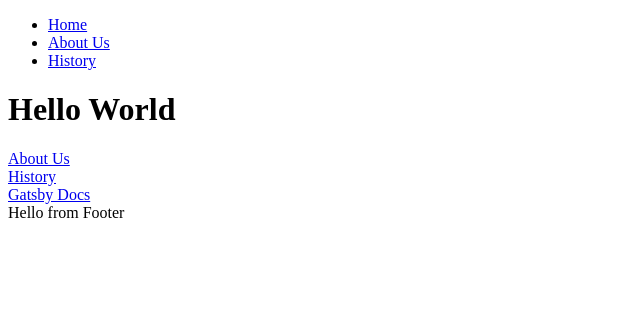
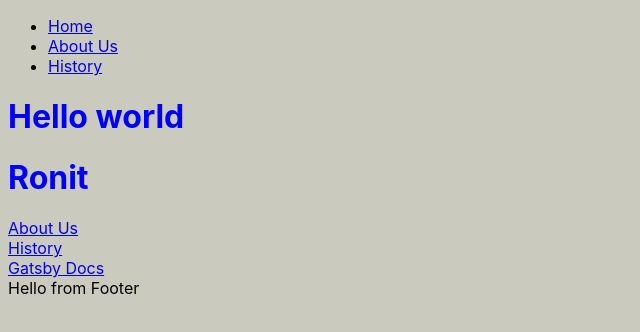
Before and after one commit to ronit0717/gastby-tutorial, a Gatsby site: page / in a window 1280 px wide. Shown: the whole page, without its empty margins (0-640 px from the left). Built offline with nearby package versions, Linux system fonts and the light colour scheme; Gatsby itself is replaced by a stand-in of ours.

Commit message:
Basic CSS

```diff
--- a/src/components/Layout.js
+++ b/src/components/Layout.js
@@ -1,6 +1,8 @@
 import React from "react"
 import Navbar from "./Navbar"
 import Footer from "./Footer"
+
+import "./layout.css"
 
 const Layout = ({ children }) => {
   return (
--- /dev/null
+++ b/src/components/layout.css
@@ -0,0 +1,17 @@
+body {
+  font-family: -apple-system, BlinkMacSystemFont, "Segoe UI", Roboto, Oxygen,
+    Ubuntu, Cantarell, "Open Sans", "Helvetica Neue", sans-serif;
+  background: #cacabe;
+}
+
+h1 {
+  color: blue;
+}
+
+.about-heading {
+  color: green;
+}
+
+.home-heading {
+  color: blue;
+}
--- a/src/pages/about.js
+++ b/src/pages/about.js
@@ -2,7 +2,11 @@ import React from "react"
 import Layout from "../components/Layout"
 
 const about = () => {
-  return <Layout>Hello its about page</Layout>
+  return (
+    <Layout>
+      <div className="about-heading">Hello its about page</div>
+    </Layout>
+  )
 }
 
 export default about
--- a/src/pages/index.js
+++ b/src/pages/index.js
@@ -5,7 +5,11 @@ import Layout from "../components/Layout"
 export default function Home() {
   return (
     <Layout>
-      <h1>Hello World</h1>
+      <div className="home-heading">
+        <h1>Hello world </h1>
+        <h1>Ronit</h1>
+      </div>
+
       <div>
         <Link to="/about">About Us</Link>
       </div>
```
